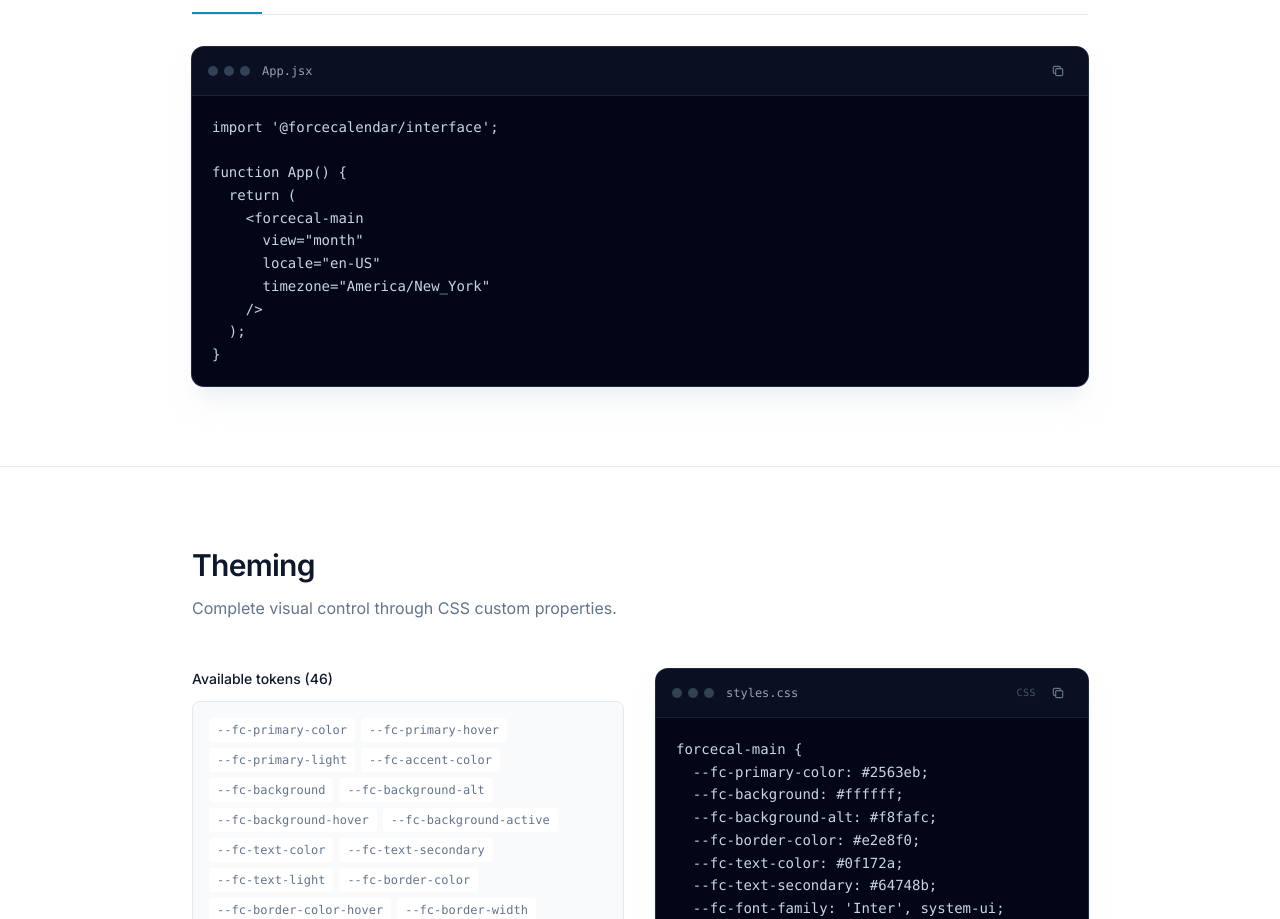
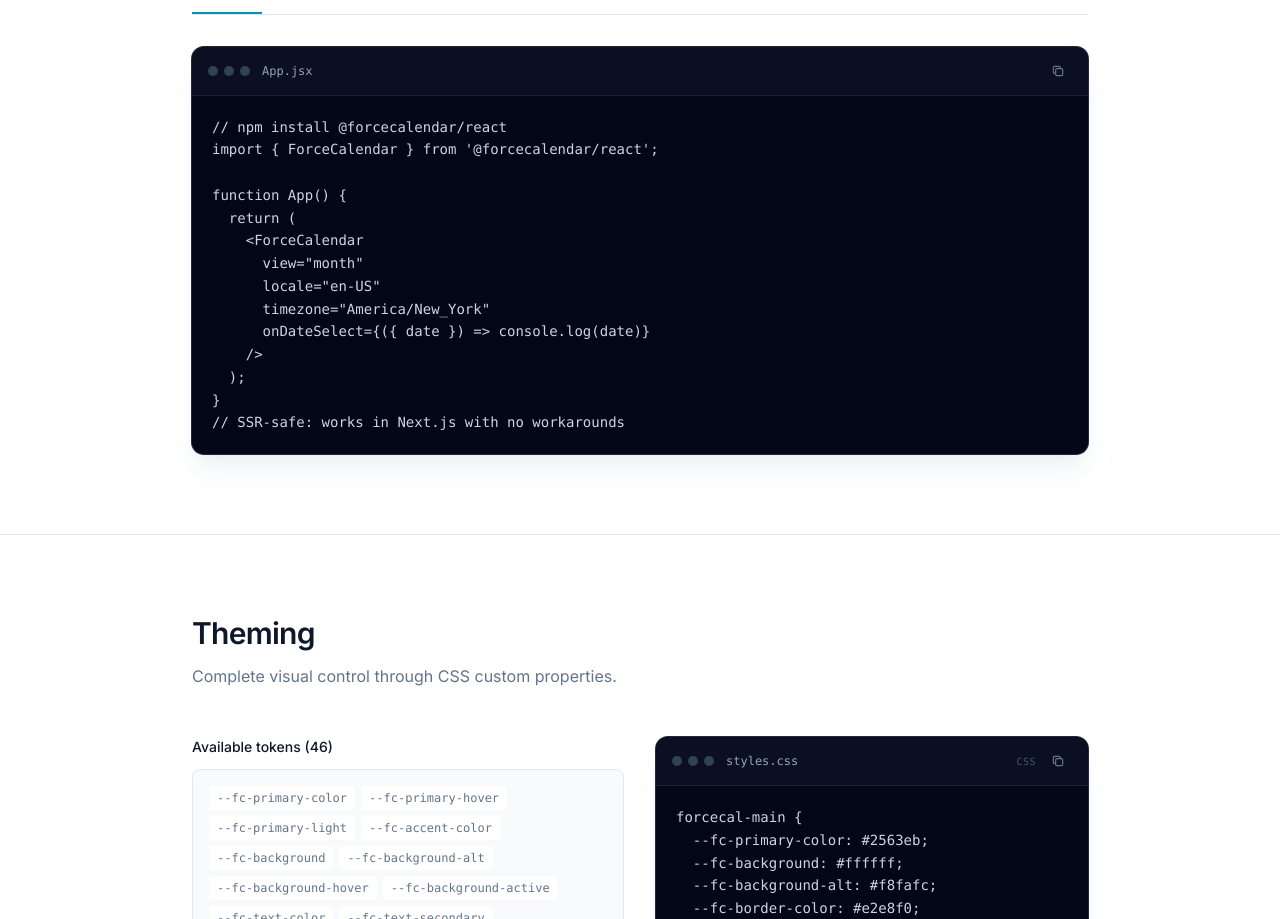
Before and after one commit to forceCalendar/www, a Next.js app: page /interface in a window 1280 px wide. Shown: the part 1684-2603 px from the top of the page. Built offline with nearby package versions, Linux system fonts and the light colour scheme; no server answers.

Commit message:
docs: interface page framework tabs use the official react/vue adapters
The React and Vue examples now show @forcecalendar/react and
@forcecalendar/vue instead of raw custom-element usage, with SSR notes.

```diff
--- a/app/interface/FrameworkTabs.tsx
+++ b/app/interface/FrameworkTabs.tsx
@@ -21,36 +21,33 @@
 };
 
 const codeExamples: Record<Framework, string> = {
-  react: `import '@forcecalendar/interface';
+  react: `// npm install @forcecalendar/react
+import { ForceCalendar } from '@forcecalendar/react';
 
 function App() {
   return (
-    <forcecal-main
+    <ForceCalendar
       view="month"
       locale="en-US"
       timezone="America/New_York"
+      onDateSelect={({ date }) => console.log(date)}
     />
   );
-}`,
-  vue: `<template>
-  <forcecal-main
-    :view="currentView"
-    :locale="locale"
-    @calendar-date-select="handleSelect"
+}
+// SSR-safe: works in Next.js with no workarounds`,
+  vue: `<!-- npm install @forcecalendar/vue -->
+<template>
+  <ForceCalendar
+    view="month"
+    locale="en-US"
+    @date-select="d => console.log(d)"
   />
 </template>
 
 <script setup>
-import '@forcecalendar/interface';
-import { ref } from 'vue';
-
-const currentView = ref('month');
-const locale = ref('en-US');
-
-function handleSelect(e) {
-  console.log('Date selected:', e.detail.date);
-}
-</script>`,
+import { ForceCalendar } from '@forcecalendar/vue';
+</script>
+<!-- SSR-safe: works in Nuxt out of the box -->`,
   angular: `<!-- app.component.html -->
 <forcecal-main
   [attr.view]="calendarView"
```
